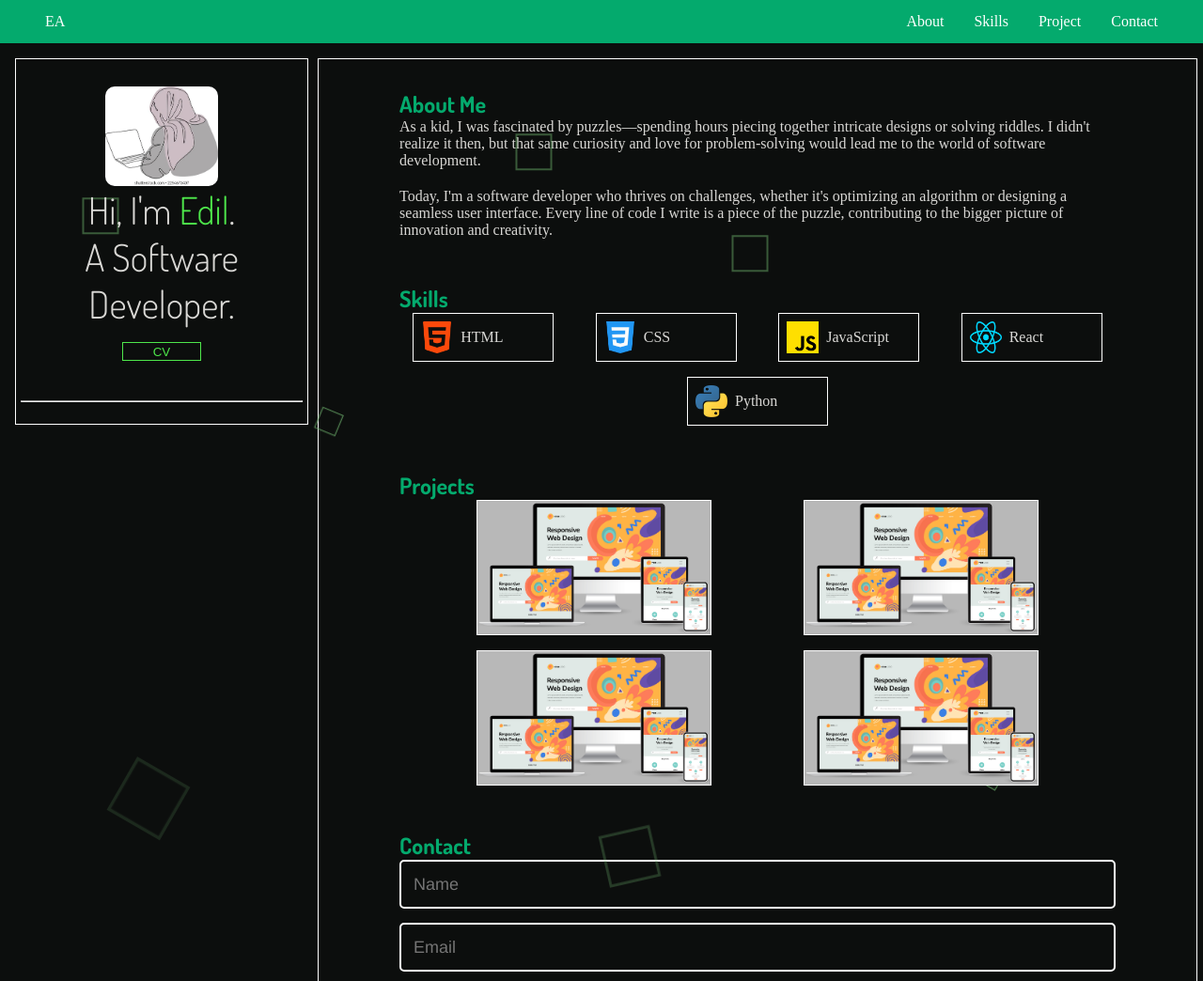
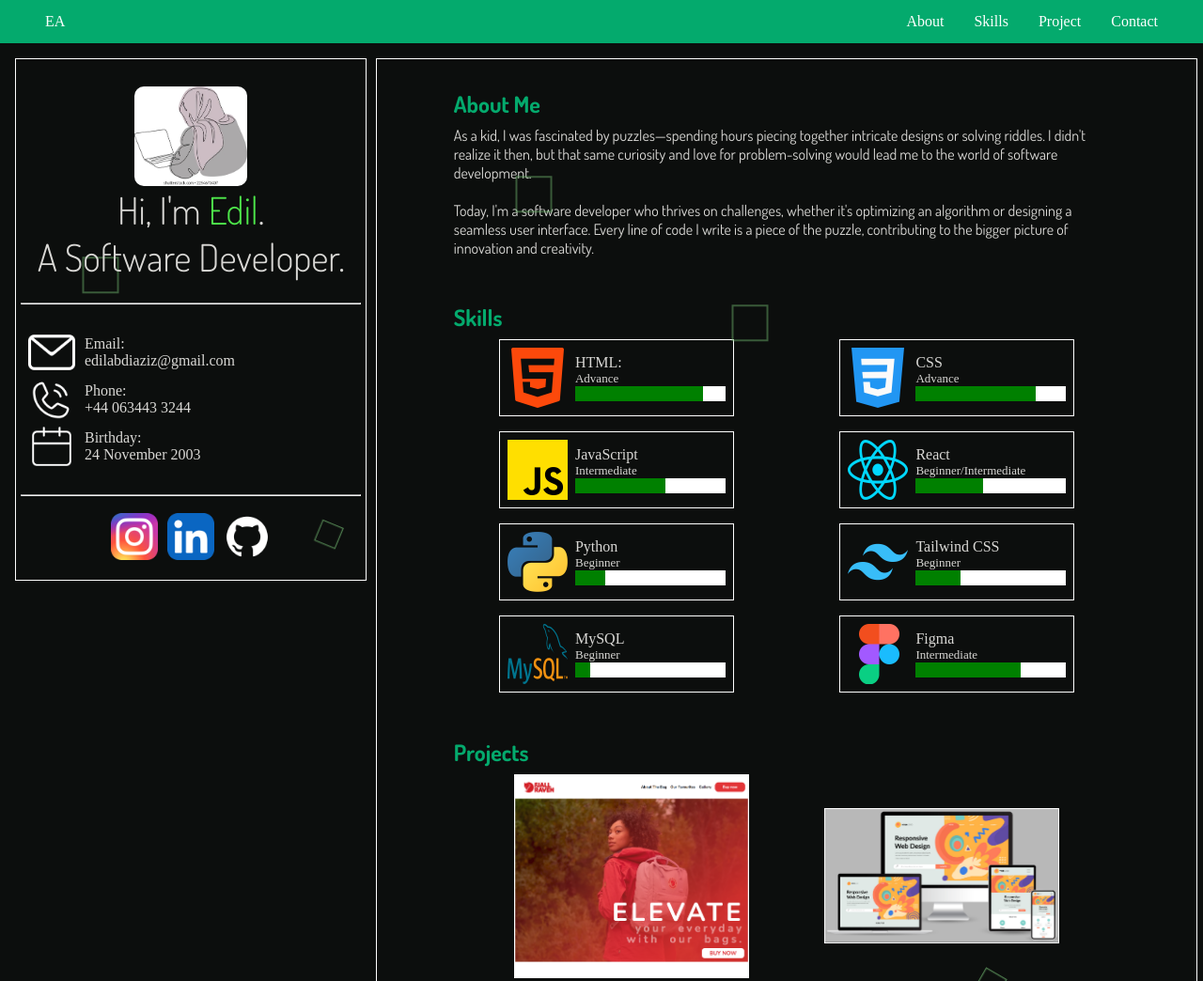
Before and after one commit to idil-abdi/portfolio-page, a plain HTML site: page index.html in a window 1280 px wide. Shown: the top 1044 px of the page at 94% size. Drawn offline with Linux system fonts and the light colour scheme; a web font is replaced by a local one.

Commit message:
updated profile

```diff
--- a/asset/styles.css
+++ b/asset/styles.css
@@ -29,6 +29,15 @@ body{
     border: 1px solid white;
     height: fit-content;
     padding: 5px;
+}
+.contact-detail{
+    padding: 0.5rem;
+    font-family: 'PT Sans Caption';
+}
+.contact-detail-info{
+    display: flex;
+    gap: 10px;
+    align-items: center;
 }
 
 .content{
@@ -128,7 +137,6 @@ span{
 .skillItem{
     border: 1px solid white;
     text-align: center;
-    width: 150px;
     display: flex;
     align-items: center;
 }
@@ -136,20 +144,39 @@ span{
 .skillItem:hover{
     box-shadow: 0 8px 16px 0 #4ee74b;
     transition: 0.3s;
-    width: 200px;
 }
 
 h2{
     color: #04aa6d;
+    margin-bottom: 0.5rem;
 }
 
-p{
-    font-family: 'PT Sans Caption';
-    font-weight: 100;
+.social-media{
+    display: flex;
+    justify-content: center;
+    gap: 10px;
+    margin-bottom: 1rem;
 }
 
+.skillTitle{
+    display: flex;
+    flex-direction: column;
+    align-items: flex-start;
+    font-family: 'PT Sans Caption';
+    padding: 8px;
+    padding-left: 0;
+}
+.subtitle{
+    font-size: small;
+}
+progress {
+    background: #04af2f;
+}
+progress[value]::-webkit-progress-bar{
+    background-color:white;
+}
 .imgIcon{
-    width: 50px;
+    width: 80px;
     padding: 0.5rem;
 }
 
@@ -220,6 +247,7 @@ li a:hover:not(.active) {
     justify-content: space-evenly;
     gap: 1rem;
     flex-wrap: wrap;
+    align-items: center;
 }
 
 .projectBox{
@@ -318,7 +346,7 @@ li a:hover:not(.active) {
 @media screen and (min-width: 750px) {
     .main{
         display: grid;
-        grid-template-columns: 25% 75%;
+        grid-template-columns: 30% 70%;
         gap: 10px;
     }
     .topnav {
--- a/index.html
+++ b/index.html
@@ -56,18 +56,47 @@
               <img class="profile-img" src="./asset/img/profile-img.png" alt="profile-pic" width="120px">
               <div class="introOne">Hi, I'm <span>Edil</span>.</div>
               <div class="introTwo">A Software Developer.</div>
-              <div class="headingButton">
+              <!-- <div class="headingButton">
                 <button class="cvBtn">CV</button>
+              </div> -->
+            </section>
+          </div>
+          <hr>
+          <br>
+          <div class="contact-detail">
+            <div class="contact-detail-info">
+              <img src="./asset/img/email.png" alt="email-icon" width="50px">
+              <div >
+                <p>Email:</p>
+                <p>edilabdiaziz@gmail.com</p>
               </div>
+            </div>
+            <div class="contact-detail-info">
+              <img src="./asset/img/phone.png" alt="email-icon" width="50px">
+              <div >
+                <p>Phone:</p>
+                <p>+44 063443 3244</p>
+              </div>
+            </div>
+            <div class="contact-detail-info">
+              <img src="./asset/img/calender.png" alt="email-icon" width="50px">
+              <div >
+                <p>Birthday:</p>
+                <p>24 November 2003</p>
+              </div>
+            </div>
           </div>
           <br>
           <hr>
           <br>
+          <div class="social-media">
+            <img src="./asset/img/nstagram.png" alt="instagram" width="50px">
+            <img src="./asset/img/linkedin.png" alt="LinkedIn" width="50px">
+            <img src="./asset/img/github.png" alt="GitHub" width="50px">
+          </div>
         </div>
 
         <div class="content">
-
-        </section>
 
         <div class="wrapSection">
           <section class="border"  id="about">
@@ -82,23 +111,68 @@
             <div class="skillSet">
               <div class="item skillItem">
                 <img class="imgIcon" src="./asset/img/html.png" alt="html">
-                <p>HTML</p>
+                <div class="skillTitle">
+                  <label for="HTML">HTML:</label>
+                  <p class="subtitle">Advance</p>
+                  <progress id="HTML" value="85" max="100" ></progress>
+                </div>
+
               </div>
               <div class="item skillItem">
                 <img class="imgIcon" src="./asset/img/css.png" alt="css">
-                <p>CSS</p>
+                <div class="skillTitle">
+                  <label for="CSS">CSS</label>
+                  <p class="subtitle">Advance</p>
+                  <progress id="CSS" value="80" max="100" ></progress>
+                </div>
               </div>
               <div class="item skillItem">
                 <img class="imgIcon" src="./asset/img/js.png" alt="javascript">
-                <P>JavaScript</P>
+                <div class="skillTitle">
+                  <label for="JavaScript">JavaScript</label>
+                  <p class="subtitle">Intermediate</p>
+                  <progress id="JavaScript" value="60" max="100" ></progress>
+                </div>
               </div>
               <div class="item skillItem">
                 <img class="imgIcon" src="./asset/img/react.png" alt="react">
-                <P>React</P>
+                <div class="skillTitle">
+                  <label for="react">React</label>
+                  <p class="subtitle">Beginner/Intermediate</p>
+                  <progress id="react" value="45" max="100" ></progress>
+                </div>
               </div>
               <div class="item skillItem">
                 <img class="imgIcon" src="./asset/img/python.png" alt="python">
-                <P>Python</P>
+                <div class="skillTitle">
+                  <label for="python">Python</label>
+                  <p class="subtitle">Beginner</p>
+                  <progress id="python" value="20" max="100" ></progress>
+                </div>
+              </div>
+              <div class="item skillItem">
+                <img class="imgIcon" src="./asset/img/tailwindcss.png" alt="Tailwind CSS">
+                <div class="skillTitle">
+                  <label for="tailwindcss">Tailwind CSS</label>
+                  <p class="subtitle">Beginner</p>
+                  <progress id="tailwindcss" value="30" max="100" ></progress>
+                </div>
+              </div>
+              <div class="item skillItem">
+                <img class="imgIcon" src="./asset/img/mysql.png" alt="MySQL">
+                <div class="skillTitle">
+                  <label for="MySQL">MySQL</label>
+                  <p class="subtitle">Beginner</p>
+                  <progress id="MySQL" value="10" max="100" ></progress>
+                </div>
+              </div>
+              <div class="item skillItem">
+                <img class="imgIcon" src="./asset/img/figma.png" alt="Figma">
+                <div class="skillTitle">
+                  <label for="figma">Figma</label>
+                  <p class="subtitle">Intermediate</p>
+                  <progress id="figma" value="70" max="100" ></progress>
+                </div>
               </div>
             </div>
           </section>
@@ -110,14 +184,14 @@
           <div class="projectContainer">
 
             <div class="projectBox">
-              <img src="./asset/img/standby.png" alt="blank picture" class="overlayImg">
+              <img src="./asset/img/project-One.png" alt="blank picture" class="overlayImg" >
               <div class="overlay">
-                <h3>Mini Projects</h3>
+                <h3>Fjällräven</h3>
                 <p><b>Programming Languages:</b> HTML CSS and JavaScript</b></p>
                 <p>Lorem ipsum dolor sit amet consectetur adipisicing elit. Aliquam mollitia sint libero labore consequatur! Quis distinctio voluptas, adipisci, temporibus</p>
                 <div class="containerBtn">
-                  <button class="overlayBtn"><a href="https://github.com/idil-abdi/mini-projects" target="_blank">GitHub</a></button>
-                  <button class="overlayBtn"><a href="https://idil-abdi.github.io/mini-projects/" target="_blank">Demo</a></button>
+                  <button class="overlayBtn"><a href="https://github.com/idil-abdi/fed-group-challenge" target="_blank">GitHub</a></button>
+                  <button class="overlayBtn"><a href=" https://idil-abdi.github.io/fed-group-challenge/" target="_blank">Demo</a></button>
                 </div>
               </div>
             </div>
```
Also changed, not shown: asset/img/calender.png (added), asset/img/email.png (added), asset/img/figma.png (added), asset/img/github.png (added), asset/img/linkedin.png (added), asset/img/mysql.png (added), asset/img/nstagram.png (added), asset/img/phone.png (added), asset/img/project-One.png (added), asset/img/tailwindcss.png (added).
